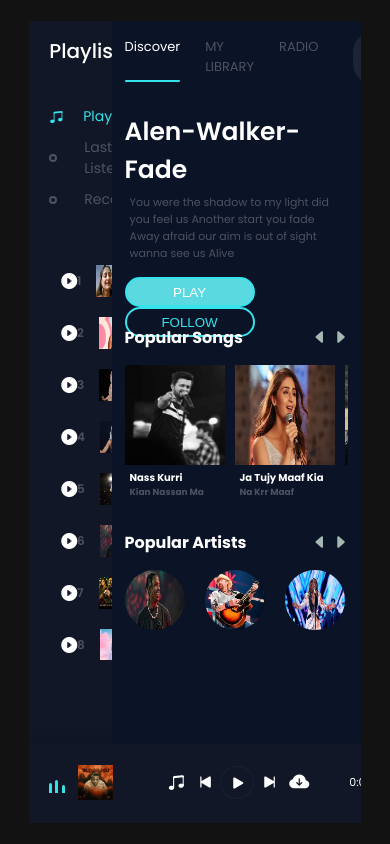
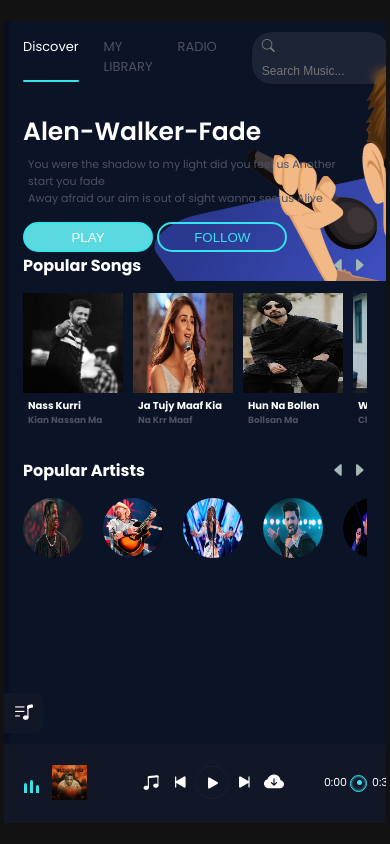
Before and after one commit to ABDUL-REHMAN345/SPOTIFY-CLONE, a PHP site: page /welcome.php in a window 390 px wide. Run offline with PHP 8.4, Linux system fonts and the light colour scheme.

Commit message:
Menu_side Functionality Add

```diff
--- a/app.js
+++ b/app.js
@@ -15,6 +15,10 @@ const posterMasterPlay = document.getElementById("poster_master_play");
 let title = document.getElementById("title");
 let download_music = document.getElementById("download_music");
 let shuffle = document.getElementsByClassName("shuffle")[0];
+
+
+
+
 
 // Filter Song Functionality Add
 let input = document.getElementsByTagName("input")[0];
--- /dev/null
+++ b/media.css
@@ -0,0 +1,64 @@
+@media only screen and (max-width: 1300px) {
+    header {
+        width: 98%;
+        transition: .5s linear;
+    }
+
+    header .menu_side,
+    .song_side {
+        width: 34%;
+    }
+
+    header .song_side {
+        width: 66%;
+    }
+
+    header .song_side .content {
+        height: 20%;
+    }
+
+    header .song_side::before {
+        margin-left: 140px;
+    }
+
+}
+
+
+@media only screen and (max-width: 930px) {
+    header .menu_side {
+        width: 44%;
+        position: absolute;
+        z-index: 999;
+        transition: 1s linear;
+        transform: translateX(-100%);
+        transform: translateX(-100%);
+    }
+
+    header .menu_side_active {}
+
+    header .song_side {
+        width: 100%;
+    }
+
+    header .master_play {
+        position: absolute;
+        bottom: 0;
+    }
+
+    header .menu_side h6 {
+        position: absolute;
+        right: -40px;
+        bottom: 10px;
+        width: 40px;
+        height: 40px;
+        background: #111727;
+        border-radius: 0px 10px 10px 0px;
+        display: flex;
+        align-items: center;
+        justify-content: center;
+        font-size: 18px;
+        cursor: pointer;
+        transition: 1s linear;
+    }
+
+}
--- a/welcome.php
+++ b/welcome.php
@@ -1,19 +1,21 @@
 <!DOCTYPE html>
 <html lang="en">
+
 <head>
   <meta charset="UTF-8" />
   <meta name="viewport" content="width=device-width, initial-scale=1.0" />
   <link rel="icon" href="spotify.png" type="image/x-icon">
   <link rel="stylesheet" href="style.css" />
-    <link
-      rel="stylesheet"
-      href="https://cdn.jsdelivr.net/npm/bootstrap-icons@1.10.5/font/bootstrap-icons.css"
-    />
+  <link rel="stylesheet" href="media.css" />
+
+  <link rel="stylesheet" href="https://cdn.jsdelivr.net/npm/bootstrap-icons@1.10.5/font/bootstrap-icons.css" />
   <title>Spotify - Web Player: Music for everyone</title>
 </head>
+
 <body>
   <header>
     <div class="menu_side">
+      <h6 id="menu_list_active_button"><i class="bi bi-music-note-list"></i></h6>
       <h1>Playlist</h1>
       <div class="playlist">
         <h4 class="active">
@@ -488,9 +490,7 @@
         <i class="bi bi-skip-start-fill" id="back"></i>
         <i class="bi bi-play-fill" id="masterPlay"></i>
         <i class="bi bi-skip-end-fill" id="next"></i>
-          <a href="" download id="download_music"
-            ><i class="bi bi-cloud-arrow-down-fill"></i
-          ></a>
+        <a href="" download id="download_music"><i class="bi bi-cloud-arrow-down-fill"></i></a>
       </div>
       <span id="currentStart">0:00</span>
       <div class="bar">
@@ -508,5 +508,20 @@
     </div>
   </header>
   <script src="app.js"></script>
+  <script>
+    // Menubar Button Functionality
+    let menu_list_active_button = document.getElementById('menu_list_active_button');
+    // Menubar Box Target
+    let menu_side = document.getElementsByClassName('menu_side')[0];
+
+    // Menubar Button Functionality when user click the button the menu_side open...
+    menu_list_active_button.addEventListener('click', () => {
+      menu_side.style.transform = "unset";
+      menu_list_active_button.style.opacity = 0;
+    })
+    // When user click the any side of the screen the menu_side close...
+
+  </script>
 </body>
+
 </html>
```
Lines whose indentation alone changed are shown as unchanged.
